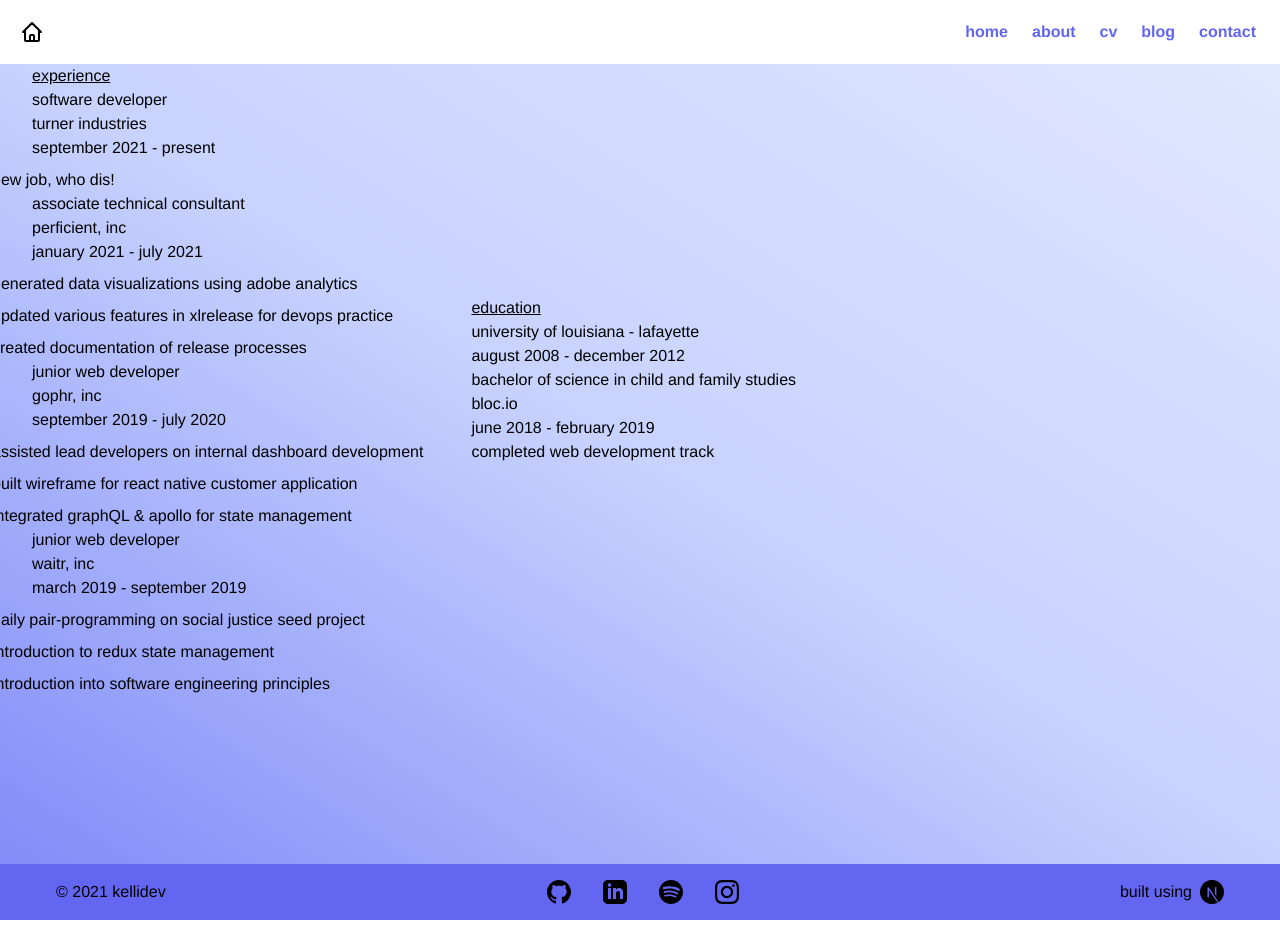
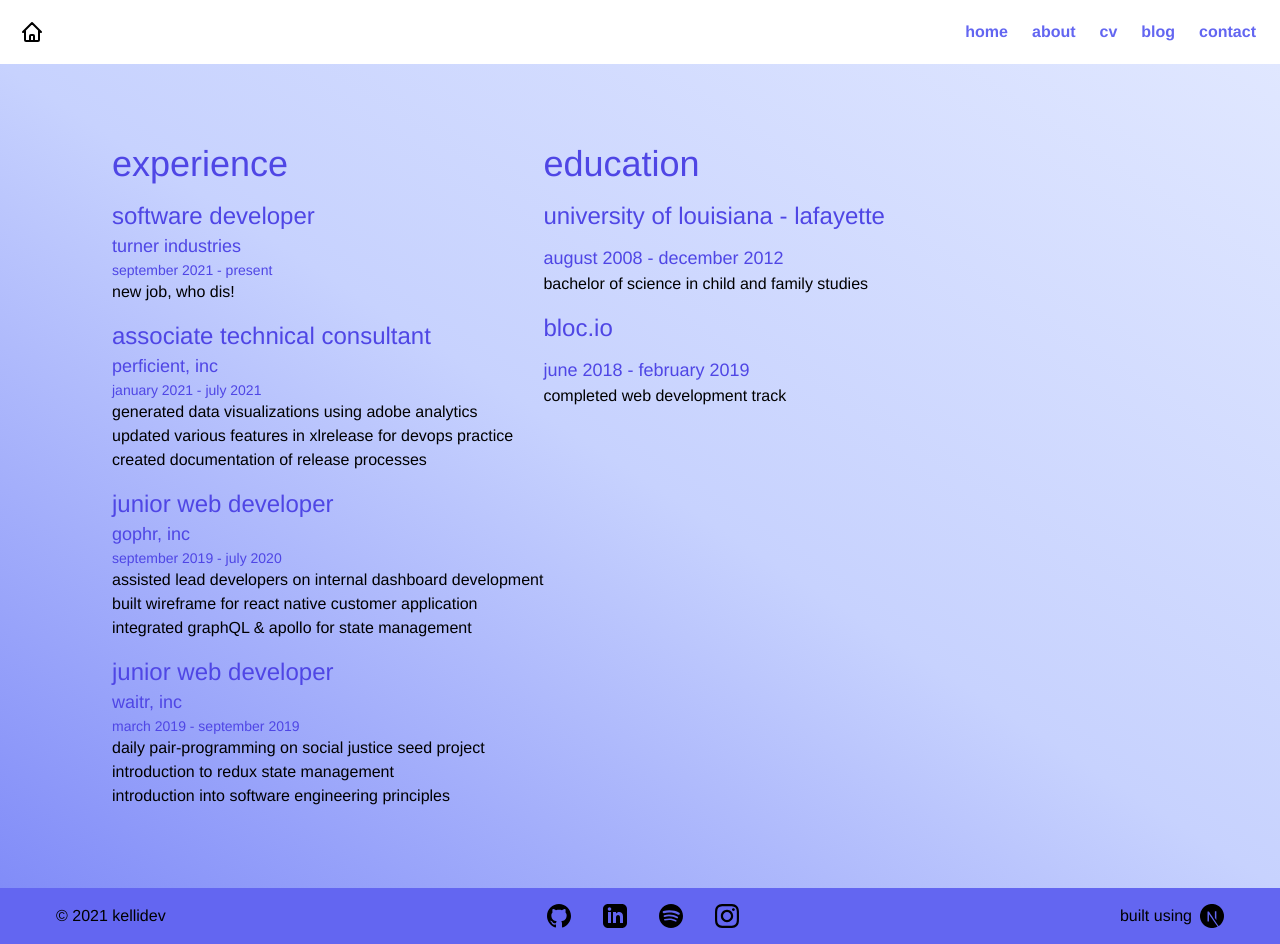
Before and after one commit to kel7774/kellidev, a Next.js app: page /cv in a window 1280 px wide. Before the commit the page ends 920 px from the top, so only its background shows below. Built offline with nearby package versions, Linux system fonts and the light colour scheme.

Commit message:
delete job module css, style tailwind cv

```diff
--- a/components/JobItem.js
+++ b/components/JobItem.js
@@ -1,12 +1,10 @@
-import styles from '../styles/JobItem.module.css'
-
 export default function JobItem (props) {
   return (
-    <section className='job-container'>
-      <h2 className='position'>{props.position}</h2>
-      <h3 className='company'>{props.company}</h3>
-      <h4 className='duration'>{props.duration}</h4>
-      <ul className={styles.list}>
+    <section className>
+      <h2 className='text-2xl text-indigo-600 font-light mt-4'>{props.position}</h2>
+      <h3 className='text-lg text-indigo-600 font-light'>{props.company}</h3>
+      <h4 className='text-sm text-indigo-600 font-light'>{props.duration}</h4>
+      <ul className>
         {props.duties.map((duty, index) => (
           <li key={index}>{duty}</li>
         ))}
--- a/pages/cv/index.js
+++ b/pages/cv/index.js
@@ -1,7 +1,6 @@
 import { NextSeo } from 'next-seo'
 import JobItem from '../../components/JobItem'
 import { jobs } from '../api/jobs'
-import classes from '../../styles/Jobs.module.css'
 
 export default function CV () {
   return (
@@ -11,9 +10,9 @@ export default function CV () {
         description='A list of all relevant jobs and experiences Kelli Landry has had in the past 5 years'
         canonical='http://kellilandry.dev/cv'
       />
-      <div className={classes.cv}>
-        <section className={classes.experience}>
-          <h1 className={classes.experienceHeader}>experience</h1>
+      <div className='flex flex-row px-28 py-20'>
+        <section>
+          <h1 className='text-4xl text-indigo-600 font-light'>experience</h1>
           {jobs.map(job => (
             <JobItem
               key={job.company}
@@ -24,13 +23,13 @@ export default function CV () {
             />
           ))}
         </section>
-        <section className={classes.education}>
-          <h1>education</h1>
-          <h2>university of louisiana - lafayette</h2>
-          <h3>august 2008 - december 2012</h3>
+        <section>
+          <h1 className='text-4xl text-indigo-600 font-light'>education</h1>
+          <h2 className='text-2xl text-indigo-600 font-light mt-4'>university of louisiana - lafayette</h2>
+          <h3 className='text-lg text-indigo-600 font-light mt-3'>august 2008 - december 2012</h3>
           <p>bachelor of science in child and family studies</p>
-          <h2>bloc.io</h2>
-          <h3>june 2018 - february 2019</h3>
+          <h2 className='text-2xl text-indigo-600 font-light mt-4'>bloc.io</h2>
+          <h3 className='text-lg text-indigo-600 font-light mt-3'>june 2018 - february 2019</h3>
           <p>completed web development track</p>
         </section>
       </div>
--- a/styles/JobItem.module.css
+++ /dev/null
@@ -1,8 +0,0 @@
-.list {
-  list-style: none;
-}
-
-.list li {
-  margin-left: -2.5rem;
-  margin-top: 0.5rem;
-}
--- a/styles/Jobs.module.css
+++ /dev/null
@@ -1,21 +0,0 @@
-.cv {
-  display: flex;
-  flex-direction: row;
-}
-
-.cv section {
-  margin: 0 1rem;
-}
-
-.experienceHeader {
-  margin: 0 1rem;
-}
-
-.education {
-  align-self: center;
-}
-
-.education h1,
-.experience h1 {
-  text-decoration: underline;
-}
```
